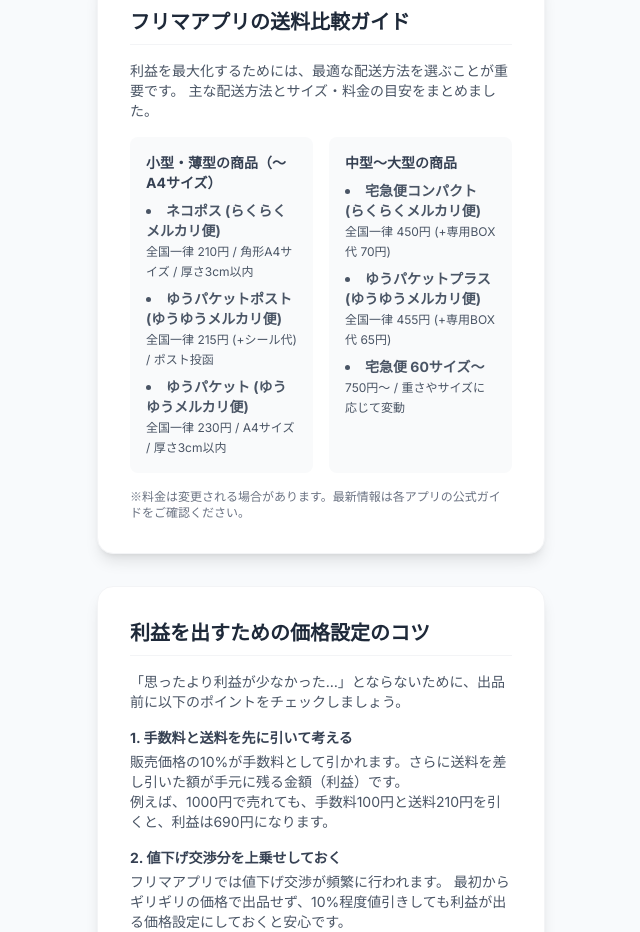
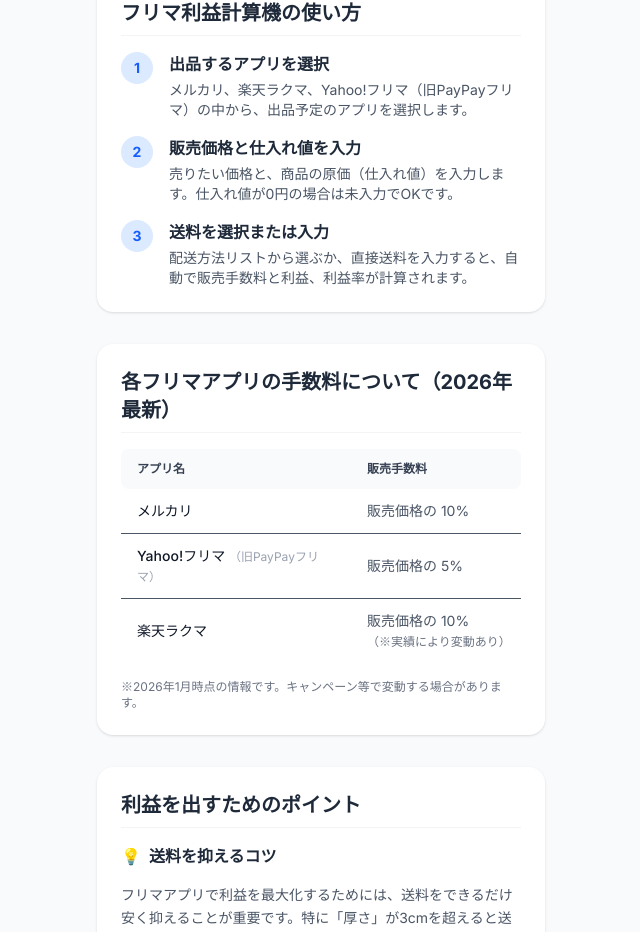
Before and after one commit to v888cyykgg/mercari-calc, a Next.js app: page / in a window 1280 px wide. Shown: the part 1216-2148 px from the top of the page, without its empty margins (319-959 px from the left). Built offline with nearby package versions, Linux system fonts and the light colour scheme.

Commit message:
add content

```diff
--- a/src/components/SeoContent.tsx
+++ b/src/components/SeoContent.tsx
@@ -3,105 +3,109 @@
 export default function SeoContent() {
   return (
     <div className="space-y-8 mb-8">
-      {/* 送料比較ガイド */}
-      <section className="bg-white rounded-2xl shadow-lg border border-gray-100 p-8">
-        <h2 className="text-xl font-bold text-gray-800 mb-4 border-b border-gray-100 pb-2">
-          フリマアプリの送料比較ガイド
+      {/* 使い方セクション */}
+      <section className="bg-white rounded-2xl shadow-sm p-6">
+        <h2 className="text-xl font-bold text-gray-800 mb-4 pb-2 border-b border-gray-100">
+          フリマ利益計算機の使い方
         </h2>
-        <div className="space-y-4 text-sm text-gray-600">
-          <p>
-            利益を最大化するためには、最適な配送方法を選ぶことが重要です。
-            主な配送方法とサイズ・料金の目安をまとめました。
-          </p>
-
-          <div className="grid gap-4 sm:grid-cols-2">
-            <div className="bg-gray-50 p-4 rounded-lg">
-              <h3 className="font-bold text-gray-700 mb-2">小型・薄型の商品（〜A4サイズ）</h3>
-              <ul className="space-y-2 list-disc list-inside">
-                <li>
-                  <strong>ネコポス (らくらくメルカリ便)</strong>
-                  <br />
-                  <span className="text-xs">全国一律 210円 / 角形A4サイズ / 厚さ3cm以内</span>
-                </li>
-                <li>
-                  <strong>ゆうパケットポスト (ゆうゆうメルカリ便)</strong>
-                  <br />
-                  <span className="text-xs">全国一律 215円 (+シール代) / ポスト投函</span>
-                </li>
-                <li>
-                  <strong>ゆうパケット (ゆうゆうメルカリ便)</strong>
-                  <br />
-                  <span className="text-xs">全国一律 230円 / A4サイズ / 厚さ3cm以内</span>
-                </li>
-              </ul>
-            </div>
-
-            <div className="bg-gray-50 p-4 rounded-lg">
-              <h3 className="font-bold text-gray-700 mb-2">中型〜大型の商品</h3>
-              <ul className="space-y-2 list-disc list-inside">
-                <li>
-                  <strong>宅急便コンパクト (らくらくメルカリ便)</strong>
-                  <br />
-                  <span className="text-xs">全国一律 450円 (+専用BOX代 70円)</span>
-                </li>
-                <li>
-                  <strong>ゆうパケットプラス (ゆうゆうメルカリ便)</strong>
-                  <br />
-                  <span className="text-xs">全国一律 455円 (+専用BOX代 65円)</span>
-                </li>
-                <li>
-                  <strong>宅急便 60サイズ〜</strong>
-                  <br />
-                  <span className="text-xs">750円〜 / 重さやサイズに応じて変動</span>
-                </li>
-              </ul>
+        <div className="space-y-4">
+          <div className="flex items-start gap-4">
+            <span className="flex-shrink-0 flex items-center justify-center w-8 h-8 rounded-full bg-blue-100 text-blue-600 font-bold text-sm">
+              1
+            </span>
+            <div>
+              <h3 className="font-bold text-gray-800 mb-1">出品するアプリを選択</h3>
+              <p className="text-sm text-gray-600">
+                メルカリ、楽天ラクマ、Yahoo!フリマ（旧PayPayフリマ）の中から、出品予定のアプリを選択します。
+              </p>
             </div>
           </div>
-          <p className="text-xs text-gray-500 mt-2">
-            ※料金は変更される場合があります。最新情報は各アプリの公式ガイドをご確認ください。
-          </p>
-        </div>
-      </section>
-
-      {/* 利益を出すための価格設定のコツ */}
-      <section className="bg-white rounded-2xl shadow-lg border border-gray-100 p-8">
-        <h2 className="text-xl font-bold text-gray-800 mb-4 border-b border-gray-100 pb-2">
-          利益を出すための価格設定のコツ
-        </h2>
-        <div className="space-y-4 text-sm text-gray-600">
-          <p>
-            「思ったより利益が少なかった…」とならないために、出品前に以下のポイントをチェックしましょう。
-          </p>
-
-          <div className="space-y-4">
+          <div className="flex items-start gap-4">
+            <span className="flex-shrink-0 flex items-center justify-center w-8 h-8 rounded-full bg-blue-100 text-blue-600 font-bold text-sm">
+              2
+            </span>
             <div>
-              <h3 className="font-bold text-gray-700">1. 手数料と送料を先に引いて考える</h3>
-              <p className="mt-1">
-                販売価格の10%が手数料として引かれます。さらに送料を差し引いた額が手元に残る金額（利益）です。
-                <br />
-                例えば、1000円で売れても、手数料100円と送料210円を引くと、利益は690円になります。
+              <h3 className="font-bold text-gray-800 mb-1">販売価格と仕入れ値を入力</h3>
+              <p className="text-sm text-gray-600">
+                売りたい価格と、商品の原価（仕入れ値）を入力します。仕入れ値が0円の場合は未入力でOKです。
               </p>
             </div>
-
+          </div>
+          <div className="flex items-start gap-4">
+            <span className="flex-shrink-0 flex items-center justify-center w-8 h-8 rounded-full bg-blue-100 text-blue-600 font-bold text-sm">
+              3
+            </span>
             <div>
-              <h3 className="font-bold text-gray-700">2. 値下げ交渉分を上乗せしておく</h3>
-              <p className="mt-1">
-                フリマアプリでは値下げ交渉が頻繁に行われます。
-                最初からギリギリの価格で出品せず、10%程度値引きしても利益が出る価格設定にしておくと安心です。
-              </p>
-            </div>
-
-            <div>
-              <h3 className="font-bold text-gray-700">3. 厚さに注意する</h3>
-              <p className="mt-1">
-                送料は「重さ」より「厚さ」で大きく変わることがあります。
-                3cmを超えると送料が急に高くなる（200円台→400円台〜）ため、
-                圧縮できる衣類などは工夫して3cm以内に収めると利益アップにつながります。
+              <h3 className="font-bold text-gray-800 mb-1">送料を選択または入力</h3>
+              <p className="text-sm text-gray-600">
+                配送方法リストから選ぶか、直接送料を入力すると、自動で販売手数料と利益、利益率が計算されます。
               </p>
             </div>
           </div>
         </div>
       </section>
+
+      {/* 手数料比較セクション */}
+      <section className="bg-white rounded-2xl shadow-sm p-6">
+        <h2 className="text-xl font-bold text-gray-800 mb-4 pb-2 border-b border-gray-100">
+          各フリマアプリの手数料について（2026年最新）
+        </h2>
+        <div className="overflow-x-auto">
+          <table className="w-full text-sm text-left text-gray-600">
+            <thead className="text-xs text-gray-700 uppercase bg-gray-50">
+              <tr>
+                <th scope="col" className="px-4 py-3 rounded-l-lg">アプリ名</th>
+                <th scope="col" className="px-4 py-3 rounded-r-lg">販売手数料</th>
+              </tr>
+            </thead>
+            <tbody>
+              <tr className="bg-white border-b hover:bg-gray-50">
+                <td className="px-4 py-3 font-medium text-gray-900">メルカリ</td>
+                <td className="px-4 py-3">販売価格の 10%</td>
+              </tr>
+              <tr className="bg-white border-b hover:bg-gray-50">
+                <td className="px-4 py-3 font-medium text-gray-900">Yahoo!フリマ <span className="text-xs text-gray-400 font-normal">（旧PayPayフリマ）</span></td>
+                <td className="px-4 py-3">販売価格の 5%</td>
+              </tr>
+              <tr className="bg-white hover:bg-gray-50">
+                <td className="px-4 py-3 font-medium text-gray-900">楽天ラクマ</td>
+                <td className="px-4 py-3">
+                  販売価格の 10%<br />
+                  <span className="text-xs text-gray-500">（※実績により変動あり）</span>
+                </td>
+              </tr>
+            </tbody>
+          </table>
+        </div>
+        <p className="mt-4 text-xs text-gray-500">
+          ※2026年1月時点の情報です。キャンペーン等で変動する場合があります。
+        </p>
+      </section>
+
+      {/* 利益を出すポイントセクション */}
+      <section className="bg-white rounded-2xl shadow-sm p-6">
+        <h2 className="text-xl font-bold text-gray-800 mb-4 pb-2 border-b border-gray-100">
+          利益を出すためのポイント
+        </h2>
+        <div className="space-y-4">
+          <h3 className="font-bold text-gray-800 flex items-center gap-2">
+            <span className="text-amber-500">💡</span> 送料を抑えるコツ
+          </h3>
+          <p className="text-sm text-gray-600 leading-relaxed">
+            フリマアプリで利益を最大化するためには、送料をできるだけ安く抑えることが重要です。特に「厚さ」が3cmを超えると送料が大きく跳ね上がります。
+          </p>
+          <div className="bg-amber-50 rounded-lg p-4 text-sm text-gray-700">
+            <p className="font-medium mb-2">おすすめの配送方法（A4サイズ以下）</p>
+            <ul className="list-disc list-inside space-y-1 ml-1">
+              <li><span className="font-medium">ネコポス（らくらくメルカリ便）</span>：厚さ3cm以内</li>
+              <li><span className="font-medium">ゆうパケットポスト（ゆうゆうメルカリ便）</span>：ポスト投函可能ならOK（目安4cm程度まで）</li>
+            </ul>
+          </div>
+          <p className="text-sm text-gray-600">
+            衣類などは圧縮袋を活用して厚さを減らすことで、宅急便コンパクトや宅急便（700円以上）を使わずに、200円〜230円程度の送料で送れる場合があります。
+          </p>
+        </div>
+      </section>
     </div>
   );
 }
```
